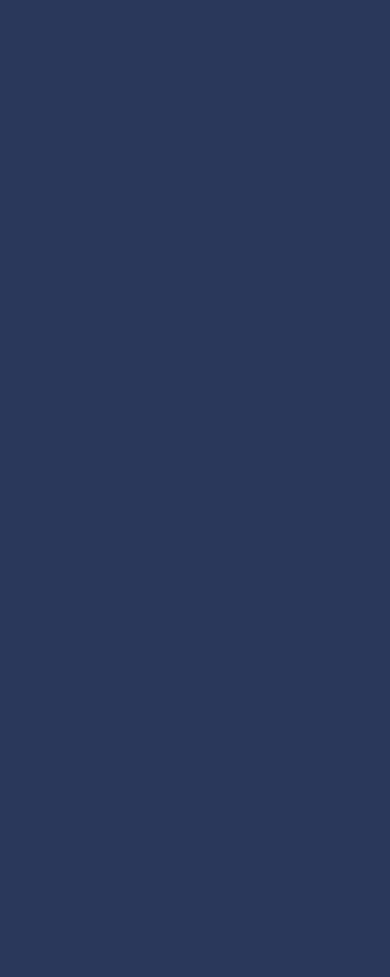
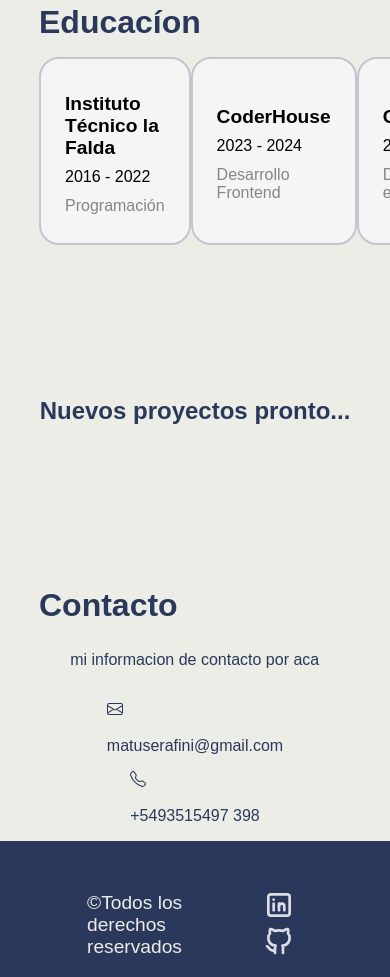
Before and after one commit to Mateoserafini/portfolio, a React (Vite) app: page / in a window 390 px wide. Shown: the part 1020-1997 px from the top of the page. Before the commit the page ends 1008 px from the top, so only its background shows below. Built offline with nearby package versions, Linux system fonts and the light colour scheme.

Commit message:
falta contacto y responsive

```diff
--- a/src/App.jsx
+++ b/src/App.jsx
@@ -1,5 +1,9 @@
 import { NavBar } from "./componets/NavBar/NavBar.jsx"
 import { Hero } from "./componets/Hero/Hero.jsx"
+import { Education } from "./componets/Education/Education.jsx"
+import { Projects } from "./componets/Projects/Projects.jsx"
+import { Footer } from "./componets/Footer/Footer.jsx"
+import { Contact } from "./componets/Contact/Contact.jsx"
 
 
 import "./App.css"
@@ -10,9 +14,10 @@ function App() {
     <>
       <NavBar/>
       <Hero/>
-{/*       <Education/>
-      <Skills/>
-      <Projects/> */}
+      <Education/>
+      <Projects/>
+      <Contact/>
+      <Footer/>
     </>
   )
 }
--- a/src/componets/Contact/Contact.jsx
+++ b/src/componets/Contact/Contact.jsx
@@ -1,21 +1,20 @@
 import React from 'react';
 import { basics } from '../../data/cv.json';
-import MailIcon from "../../assets/mail.svg";
-import PhoneIcon from "../../assets/phone.svg";
 import style from './Contact.module.css'
-
-const SKILLS_ICONS = {
-    Mail: MailIcon,
-    Phone:PhoneIcon
-};
 
 export const Contact = () => {
     return (
-        <footer className={style.footerHeader}>
-            <ul className={style.ulHeader}>
-                <li className={style.liHeader}><img className={style.heroIcons} src={MailIcon} alt="Icono Correo" /><a href="">{basics.email}</a></li>
-                <li className={style.liHeader}><img className={style.heroIcons} src={PhoneIcon} alt="Icono Correo" /><a href="">{basics.phone}</a></li>
-            </ul>
-        </footer>
+        <section className={style.wrapper}>
+            <div className={style.contentContact}>
+                <div className={style.containerInfoContact}>
+                    <h2 className={style.tittleContact}>Contacto</h2>
+                    <p>mi informacion de contacto por aca</p>
+                </div>
+                <span className={style.contentInfoContact}>
+                    <li className={style.infoContact}><svg xmlns="http://www.w3.org/2000/svg" width="16" height="16" fill="currentColor" class="bi bi-envelope" viewBox="0 0 16 16"><path d="M0 4a2 2 0 0 1 2-2h12a2 2 0 0 1 2 2v8a2 2 0 0 1-2 2H2a2 2 0 0 1-2-2zm2-1a1 1 0 0 0-1 1v.217l7 4.2 7-4.2V4a1 1 0 0 0-1-1zm13 2.383-4.708 2.825L15 11.105zm-.034 6.876-5.64-3.471L8 9.583l-1.326-.795-5.64 3.47A1 1 0 0 0 2 13h12a1 1 0 0 0 .966-.741M1 11.105l4.708-2.897L1 5.383z"/></svg><p>{basics.email}</p></li>
+                    <li className={style.infoContact}><svg xmlns="http://www.w3.org/2000/svg" width="16" height="16" fill="currentColor" class="bi bi-telephone" viewBox="0 0 16 16"><path d="M3.654 1.328a.678.678 0 0 0-1.015-.063L1.605 2.3c-.483.484-.661 1.169-.45 1.77a17.6 17.6 0 0 0 4.168 6.608 17.6 17.6 0 0 0 6.608 4.168c.601.211 1.286.033 1.77-.45l1.034-1.034a.678.678 0 0 0-.063-1.015l-2.307-1.794a.68.68 0 0 0-.58-.122l-2.19.547a1.75 1.75 0 0 1-1.657-.459L5.482 8.062a1.75 1.75 0 0 1-.46-1.657l.548-2.19a.68.68 0 0 0-.122-.58zM1.884.511a1.745 1.745 0 0 1 2.612.163L6.29 2.98c.329.423.445.974.315 1.494l-.547 2.19a.68.68 0 0 0 .178.643l2.457 2.457a.68.68 0 0 0 .644.178l2.189-.547a1.75 1.75 0 0 1 1.494.315l2.306 1.794c.829.645.905 1.87.163 2.611l-1.034 1.034c-.74.74-1.846 1.065-2.877.702a18.6 18.6 0 0 1-7.01-4.42 18.6 18.6 0 0 1-4.42-7.009c-.362-1.03-.037-2.137.703-2.877z"/></svg><p>{basics.phone}</p></li>
+                </span>
+            </div>
+        </section>
     );
 };
--- a/src/componets/Contact/Contact.module.css
+++ b/src/componets/Contact/Contact.module.css
@@ -1,17 +1,24 @@
-.ulHeader{
-    margin: 1em;
-    columns: 3 190px;
-    column-gap: 0.5em;
+.wrapper{
+    max-width: 80%;
+    margin: auto;
+}
+.contentContact{
+    display: flex;
+    flex-direction: column;
+    gap: 1rem;
+}
+.contentInfoContact{
+    display: flex;
+    flex-direction: column;
+    align-items: center;
+    justify-content: center;
+}
+.tittleContact{
+    font-size: 2rem;
+}
+.containerInfoContact p {
+    padding-left: 10%;
+}
+.contentInfoContact{
 
 }
-.liHeader{
-    display: flex;
-    max-width: 100%;
-    padding: 5px;
-
-}
-.heroIcons {
-    width: 20px;
-    height: 20px;
-    object-fit: cover;
-}
--- a/src/componets/Education/Education.jsx
+++ b/src/componets/Education/Education.jsx
@@ -3,11 +3,9 @@ import style from './Education.module.css'
 export const Education = () => {
     return (
     <section  id="education" className={style.wrapper}>
-      <div>
-        <h2>Educacíon</h2>
-        <ul>
+      <div className={style.content}>
+        <h2 className={style.tittleEducation}>Educacíon</h2>
           <EducationCard/>
-        </ul>
       </div>
     </section>
   )
--- a/src/componets/Education/Education.module.css
+++ b/src/componets/Education/Education.module.css
@@ -2,3 +2,13 @@
     max-width: 80%;
     margin: auto;
 }
+.content{
+    display: flex;
+    flex-direction: column;
+    margin: 1rem 0;
+    gap: 1rem;
+}
+.tittleEducation{
+    font-size: 2rem;
+    margin: 0;
+}
--- a/src/componets/EducationCard/EducationCard.jsx
+++ b/src/componets/EducationCard/EducationCard.jsx
@@ -1,9 +1,10 @@
 import React from 'react';
+import style from './EducationCard.module.css'
 import { education } from '../../data/cv.json';
 
 export const EducationCard = () => {
   return (
-    <ul>
+    <span className={style.contentEducationCard}>
       {education.map(({ institution, startDate, endDate, area }, index) => {
         const startYear = new Date(startDate).getFullYear();
         let endYear = endDate !== "" ? new Date(endDate).getFullYear() : 'Actual';
@@ -11,23 +12,19 @@ export const EducationCard = () => {
         const years = `${startYear} - ${endYear}`;
 
         return (
-          <li key={index}>
-            <article>
-              <header>
-                <div>
+          <li key={index} className={style.cardEducation}>
+            <div className={style.contentCard}>
+              <header className={style.headerCard}>
                   <h3>{institution}</h3>
-                </div>
-
-                <time>{years}</time>
+                  <time>{years}</time>
               </header>
-
-              <footer>
+              <footer className={style.footerCard}>
                 <p>{area}</p>
               </footer>
-            </article>
+            </div>
           </li>
         );
       })}
-    </ul>
+    </span>
   );
 };
--- /dev/null
+++ b/src/componets/EducationCard/EducationCard.module.css
@@ -0,0 +1,35 @@
+.contentEducationCard{
+    display: flex;
+    flex-direction: row;
+    justify-content: space-around;
+}
+.cardEducation{
+    border-radius: 20px;
+    background: #f5f5f5;
+    position: relative;
+    padding: 1.5rem;
+    border: 2px solid #c3c6ce;
+    transition: 0.3s ease-out;
+    overflow: visible;
+}
+.cardEducation:hover {
+    border-color: #3f558d;
+    box-shadow: 0 4px 18px 0 rgba(0, 0, 0, 0.25);
+   }
+
+.contentCard{
+    color: black;
+    height: 100%;
+    gap: .5em;
+    display: grid;
+    place-content: center;
+}
+.headerCard h3{
+    margin: 0.5em 0;
+    font-size: 1.2em;
+    font-weight: bold;
+}
+.footerCard p{
+    color: rgb(134, 134, 134);
+    margin: .2em 0;
+}
--- /dev/null
+++ b/src/componets/Footer/Footer.jsx
@@ -0,0 +1,19 @@
+import style from './Footer.module.css'
+export const Footer = () => {
+    return (
+
+      <section className={style.wrapper}>
+        <div className={style.contentFooter}>
+            <div className={style.infoFooter}>
+                <div className={style.copyrightFooter}>
+                    <p>©Todos los derechos reservados</p>
+                </div>
+                <div className={style.redesFooter}>
+                <a aria-label="linkedin" rel="noreferrer" target="_blank" href="https://www.linkedin.com/in/mateo-serafini/"><svg xmlns="http://www.w3.org/2000/svg" width="32" height="32" viewBox="0 0 24 24" fill="none" stroke="currentColor" stroke-width="2" stroke-linecap="round" stroke-linejoin="round" class="tabler-icon tabler-icon-brand-linkedin"><path d="M4 4m0 2a2 2 0 0 1 2 -2h12a2 2 0 0 1 2 2v12a2 2 0 0 1 -2 2h-12a2 2 0 0 1 -2 -2z"></path><path d="M8 11l0 5"></path><path d="M8 8l0 .01"></path><path d="M12 16l0 -5"></path><path d="M16 16v-3a2 2 0 0 0 -4 0"></path></svg></a>
+                <a aria-label="github" rel="noreferrer" target="_blank" href="https://github.com/Mateoserafini"><svg xmlns="http://www.w3.org/2000/svg" width="32" height="32" viewBox="0 0 24 24" fill="none" stroke="currentColor" stroke-width="2" stroke-linecap="round" stroke-linejoin="round" class="tabler-icon tabler-icon-brand-github"><path d="M9 19c-4.3 1.4 -4.3 -2.5 -6 -3m12 5v-3.5c0 -1 .1 -1.4 -.5 -2c2.8 -.3 5.5 -1.4 5.5 -6a4.6 4.6 0 0 0 -1.3 -3.2a4.2 4.2 0 0 0 -.1 -3.2s-1.1 -.3 -3.5 1.3a12.3 12.3 0 0 0 -6.2 0c-2.4 -1.6 -3.5 -1.3 -3.5 -1.3a4.2 4.2 0 0 0 -.1 3.2a4.6 4.6 0 0 0 -1.3 3.2c0 4.6 2.7 5.7 5.5 6c-.6 .6 -.6 1.2 -.5 2v3.5"></path></svg></a>
+                </div>
+            </div>
+        </div>
+      </section>
+    );
+  };
--- /dev/null
+++ b/src/componets/Footer/Footer.module.css
@@ -0,0 +1,24 @@
+.wrapper{
+    background-color: #2a385b;
+    color: #EDEDE7;
+}
+.contentFooter{
+    max-width: 80%;
+    margin: auto;
+}
+.infoFooter{
+    display: flex;
+    flex-direction: row;
+    align-items: center;
+    justify-content: space-between;
+    padding: 3rem;
+}
+.copyrightFooter{
+    font-size: 1.2em;
+}
+.copyrightFooter p{
+    margin: 0;
+}
+.redesFooter{
+
+}
--- a/src/componets/Projects/Projects.jsx
+++ b/src/componets/Projects/Projects.jsx
@@ -2,11 +2,8 @@ import style from './Projects.module.css'
 export const Projects = () => {
     return (
       <section id="projects" className={style.wrapper}>
-        <div>
-          <h2>Proyectos y mas.</h2>
-          <p>
-            Actualizando dentro de poco.
-          </p>
+        <div className={style.contentProyects}>
+            <h2>Nuevos proyectos pronto...</h2>
         </div>
       </section>
     );
--- a/src/componets/Projects/Projects.module.css
+++ b/src/componets/Projects/Projects.module.css
@@ -2,3 +2,10 @@
     max-width: 80%;
     margin: auto;
 }
+.contentProyects{
+    display: flex;
+    flex-direction: column;
+    align-items: center;
+    justify-content: center;
+    height: 300px;
+}
```
